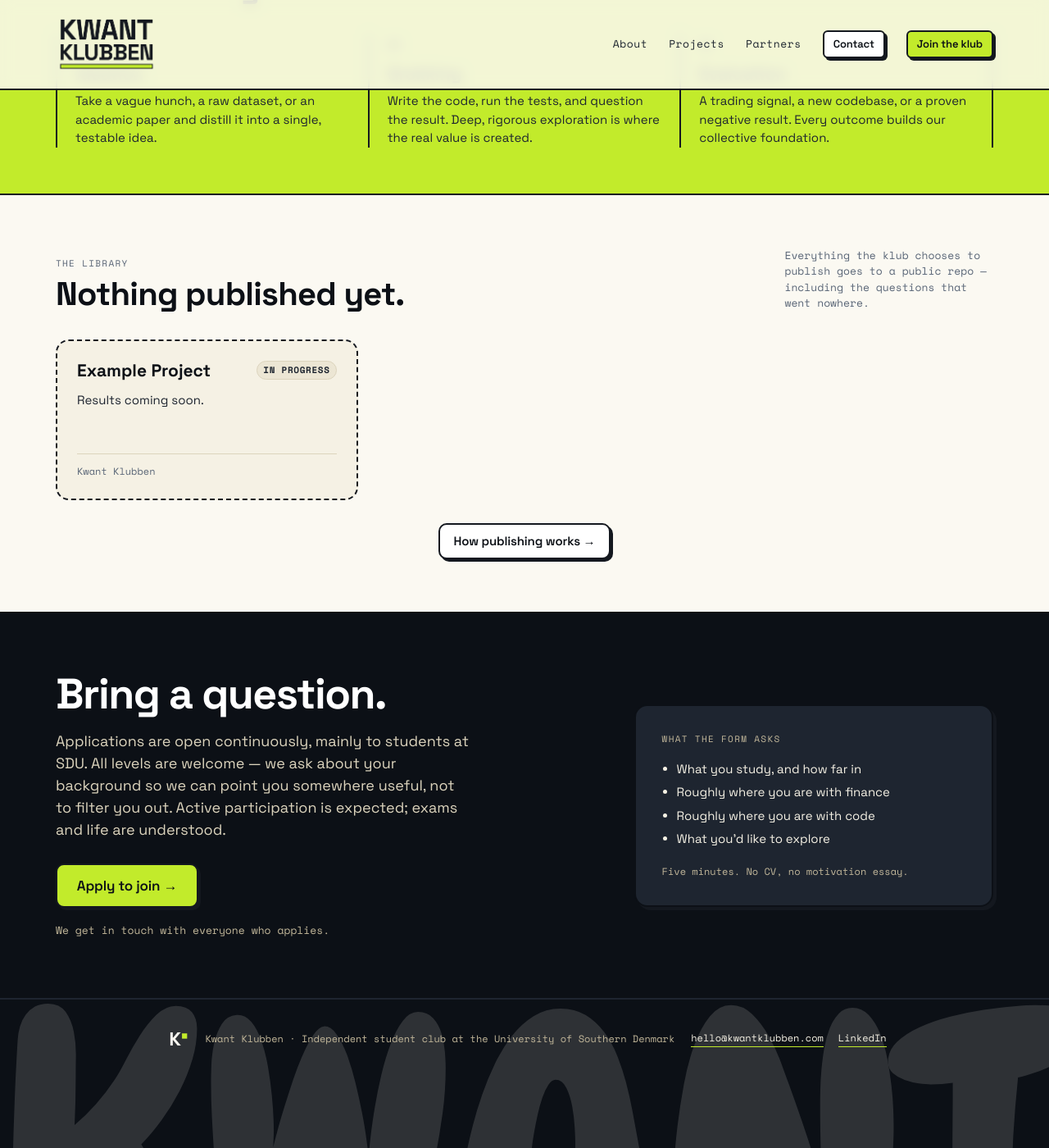
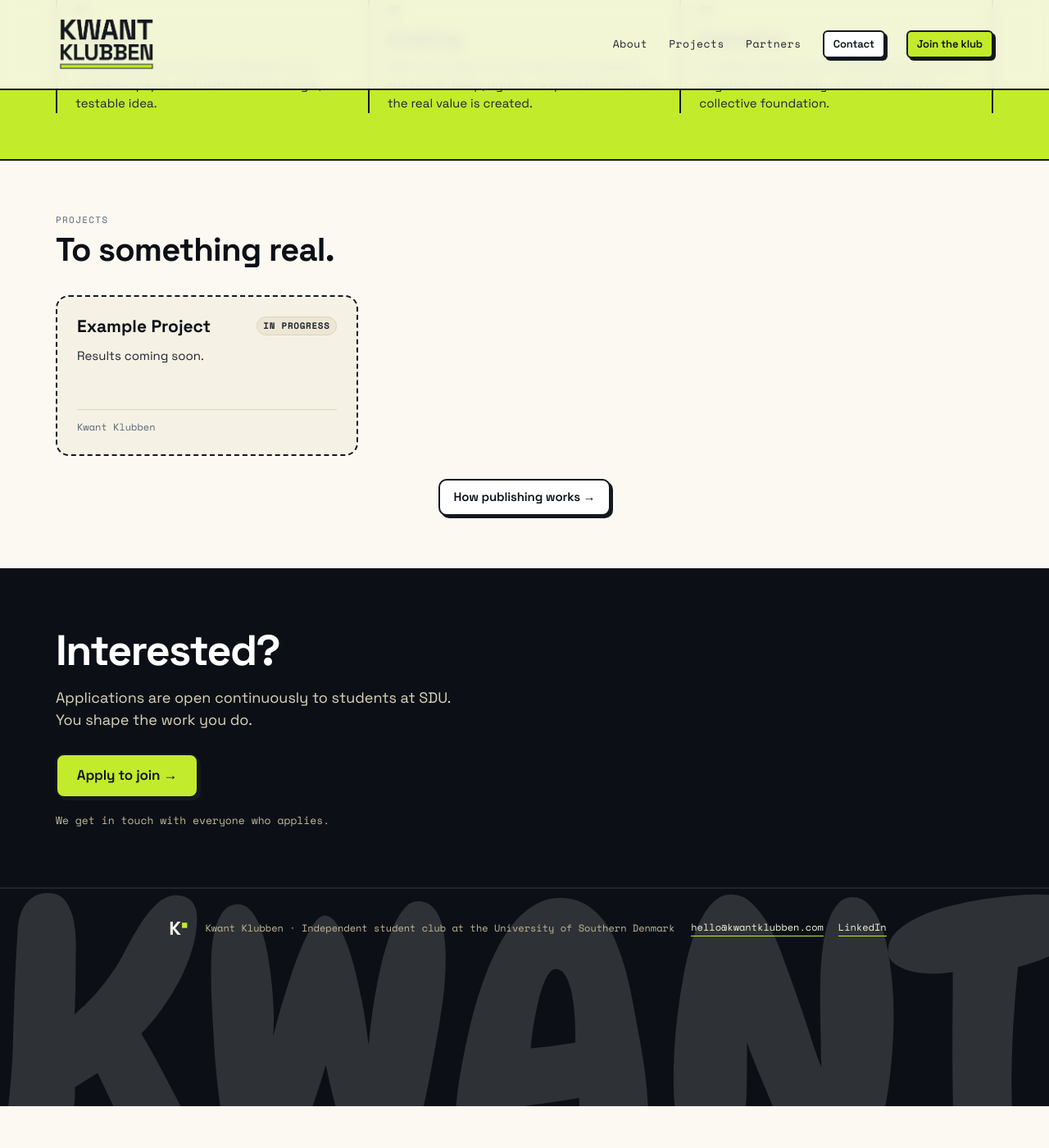
Before and after one commit to Lorenz0n/kwantklubben-site, a Jekyll site: the page built from index.html, in a window 1280 px wide and 1400 px high, scrolled down 1251 px. Shown: the whole window at 82% size. Built offline with Jekyll 4.4.1, drawn with Linux system fonts in a browser that asks for light colours; after the commit the page ends 2600 px from its top, so only the background shows below that; some of the changed text lies outside the part shown.

Commit message:
Update section titles and descriptions in index.html

```diff
--- a/index.html
+++ b/index.html
@@ -34,7 +34,7 @@ description: 'An independent student club at the University of Southern Denmark
 <section class="kk-band--lime-flush" id="loop">
   <div class="kk-section kk-section--loop">
     <div class="kk-overline kk-overline--on-lime">How we work</div>
-    <h2 class="kk-loop__title">From a question to something real.</h2>
+    <h2 class="kk-loop__title">From a question.</h2>
 
     <div class="kk-loop-grid">
 
@@ -65,10 +65,9 @@ description: 'An independent student club at the University of Southern Denmark
   <div class="kk-section kk-section--body">
     <div class="kk-sectionhead">
       <div>
-        <div class="kk-overline kk-overline--gap">The library</div>
-        <h2 class="kk-sectionhead__title">Nothing published yet.</h2>
+        <div class="kk-overline kk-overline--gap">Projects</div>
+        <h2 class="kk-sectionhead__title">To something real.</h2>
       </div>
-      <div class="kk-sectionhead__note">Everything the klub chooses to publish goes to a public repo — including the questions that went nowhere.</div>
     </div>
 
     <div class="kk-projects-grid">
@@ -98,25 +97,15 @@ description: 'An independent student club at the University of Southern Denmark
   <div class="kk-gridpaper kk-gridpaper--bare">
     <div class="kk-section kk-two-col--join kk-section--join">
       <div>
-        <h2 class="kk-join__title">Bring a question.</h2>
+        <h2 class="kk-join__title">Interested?</h2>
         <p class="kk-join__lead">
-          Applications are open continuously, mainly to students at SDU. All levels are welcome — we ask about your background so we can point you somewhere useful, not to filter you out. Active participation is expected; exams and life are understood.
+          Applications are open continuously to students at SDU. You shape the work you do.
         </p>
         <div class="kk-btn-row">
           <a class="kk-btn kk-btn--primary kk-btn--lg" href="https://forms.gle/P5Aw4ka85QUZiUmZ9" target="_blank" rel="noopener">Apply to join →</a>
         </div>
         <p class="kk-cta__note">We get in touch with everyone who applies.</p>
       </div>
-      <div class="kk-card kk-card--ink kk-card--pad-lg kk-formcard">
-        <div class="kk-overline kk-overline--on-ink kk-overline--gap-md">What the form asks</div>
-        <ul class="kk-formcard__list">
-          <li>What you study, and how far in</li>
-          <li>Roughly where you are with finance</li>
-          <li>Roughly where you are with code</li>
-          <li>What you'd like to explore</li>
-        </ul>
-        <div class="kk-formcard__note">
-          Five minutes. No CV, no motivation essay.
         </div>
       </div>
     </div>
```
